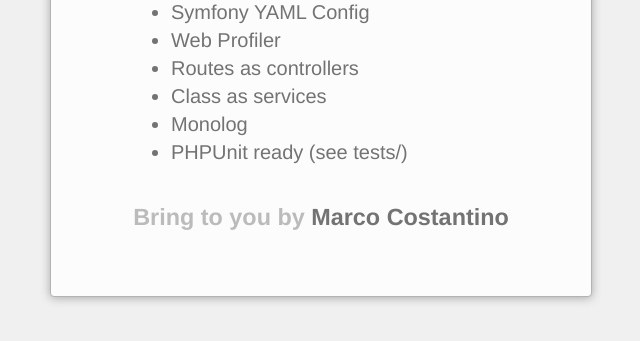
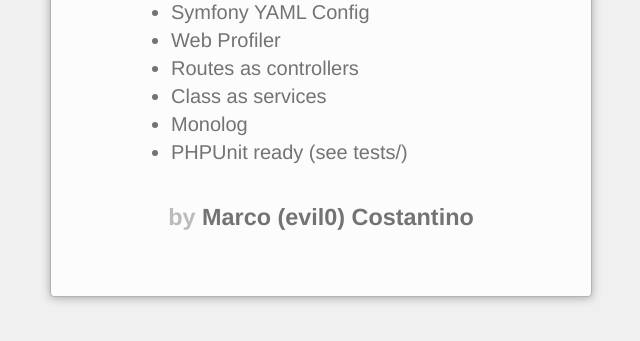
Before and after one commit to evil0/startsilex, a PHP site: template views/index.html.twig in a window 1280 px wide. Shown: the part 293-634 px from the top of the page, without its empty margins (319-959 px from the left). Run offline with PHP 8.4, Linux system fonts and the light colour scheme; the template is opened without the code that fills it, so the values that code supplies are empty; some libraries are stand-ins or nearby versions.

Commit message:
fixed footer

```diff
--- a/views/index.html.twig
+++ b/views/index.html.twig
@@ -98,7 +98,7 @@
         <li>PHPUnit ready (see tests/)</li>
     </ul>
 
-    <h3>Bring to you by <a href="http://evil0.github.io" target="_blank">Marco Costantino</a></h3>
+    <h3>by <a href="http://evil0.github.io" target="_blank">Marco (evil0) Costantino</a></h3>
 </div>
 </body>
 </html>
```
